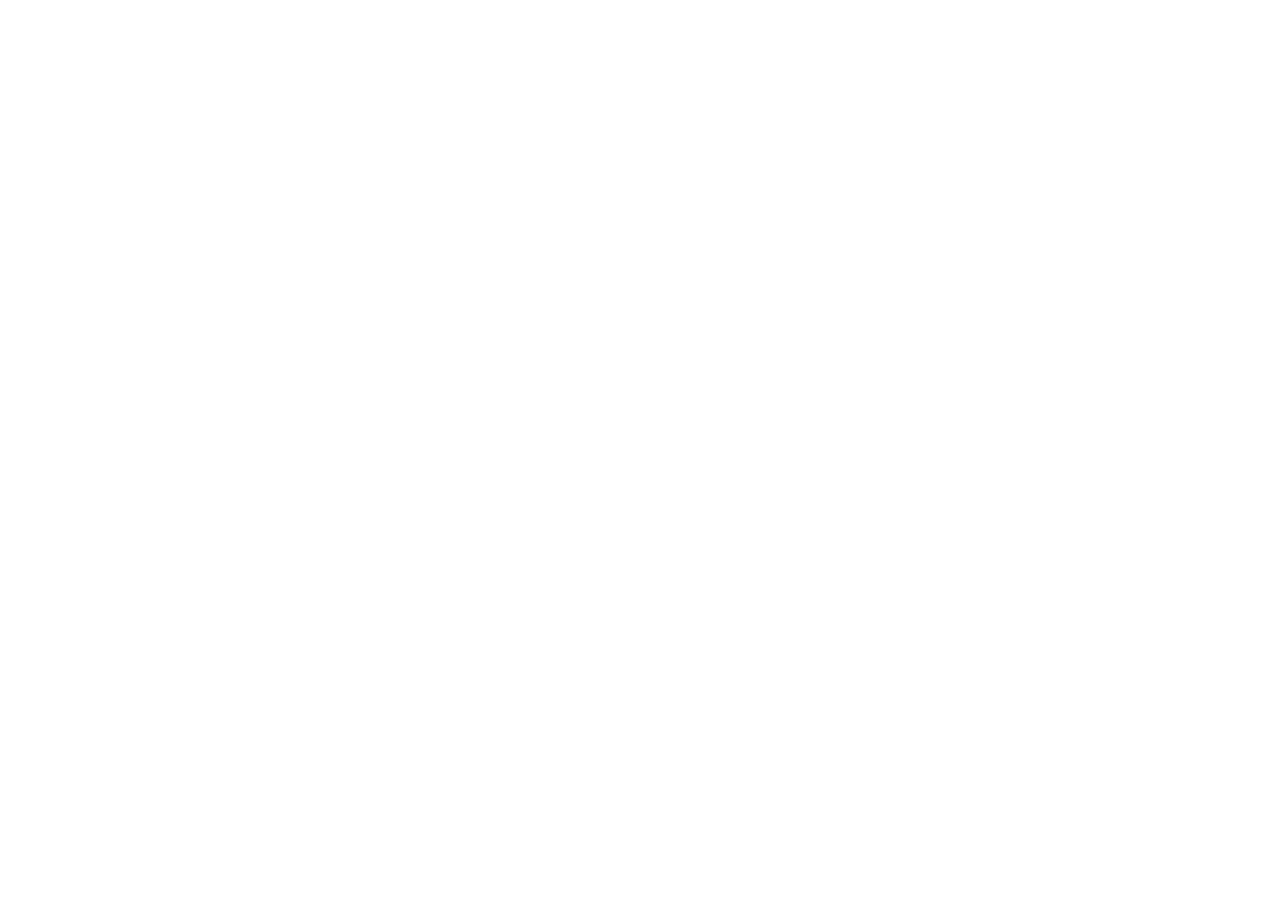
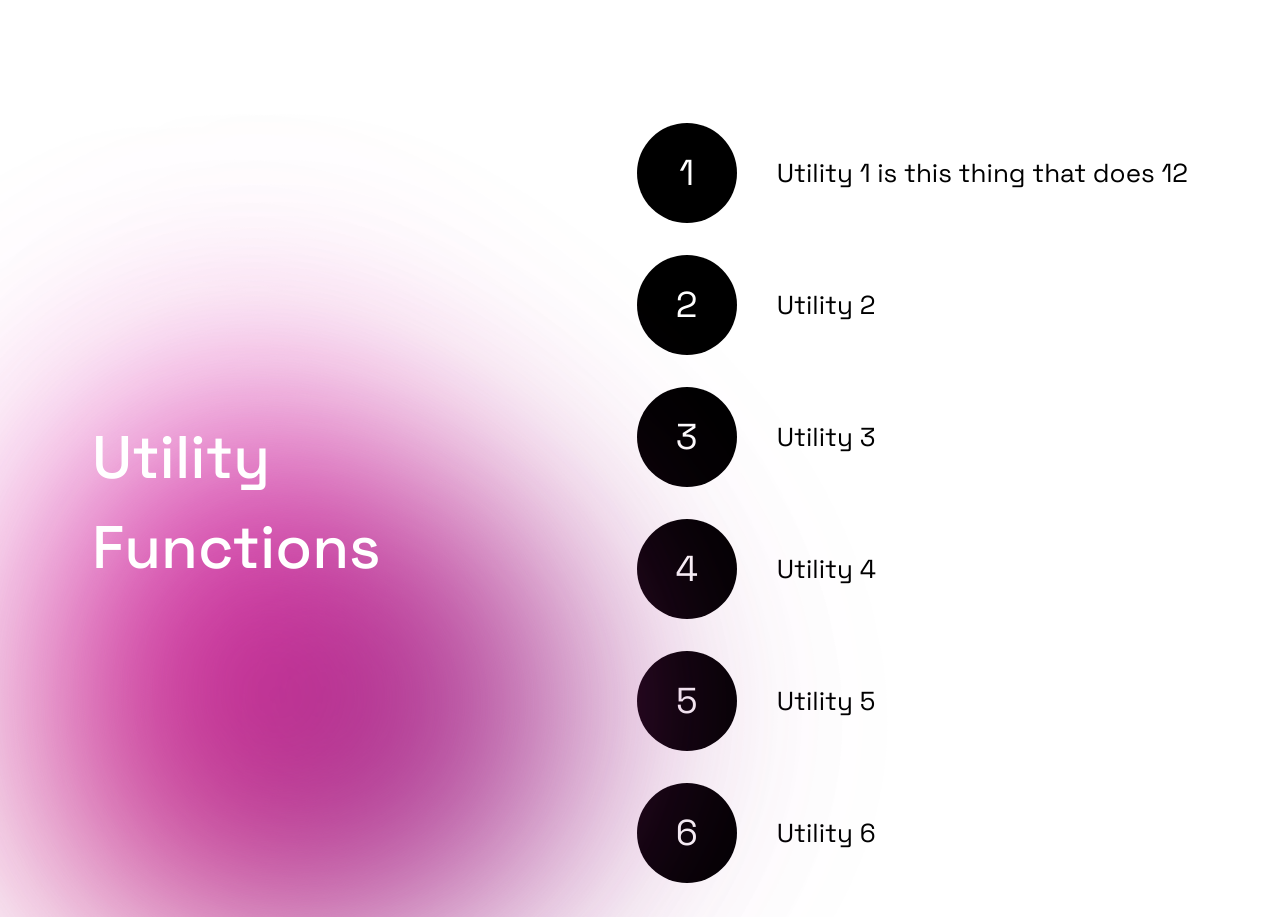
Before and after one commit to abdelaliabouelhassan/nft-landing-page, a Nuxt app: page / in a window 1280 px wide. Shown: the part 1880-2797 px from the top of the page. Before the commit the page ends 1600 px from the top, so only its background shows below. Built offline with nearby package versions, Linux system fonts and the light colour scheme.

Commit message:
finished second section

```diff
--- a/components/partials/home/SecondSection.vue
+++ b/components/partials/home/SecondSection.vue
@@ -1,6 +1,7 @@
 <template>
     <section class="text-white overflow-hidden">
-        <div class="max-w-[68.5rem] mx-auto h-screen max-h-[62.5rem] items-center flex lg:justify-between relative px-4 lg:px-16 xl:px-0">
+        <div class="max-w-[68.5rem] mx-auto py-[200px] items-center flex lg:justify-between relative px-4 sm:px-16 lg:px-16
+        lg:pt-[177px] lg:pb-[226px] xl:px-0">
             <!-- text content -->
             <div class="absolute top-1/2 -translate-y-1/2 left-16 sm:left-28 max-w-lg lg:relative lg:top-0 lg:left-0 flex
                 lg:translate-y-0 xl:max-w-xl">
--- /dev/null
+++ b/components/partials/home/ThirdSection.vue
@@ -0,0 +1,65 @@
+<template>
+    <section class="">
+        <div class="pt-[52px] flex flex-col px-4 pb-[210px] sm:px-16 lg:px-16 lg:flex-row lg:items-center lg:gap-x-14 justify-between
+        max-w-[68.5rem] mx-auto xl:px-0 lg:pt-[200px]">
+            <div class="relative flex text-white self-end lg:self-auto ">
+                <h1 class="text-[3.75rem] max-w-xs text-end z-10 font-medium lg:text-start">Utility Functions</h1>
+                <!-- blur 1 -->
+                <div class="w-[344px] h-[310px] absolute -top-[40px] -right-4 blur-[40px] overflow-hidden z-0 lg:hidden">
+                    <BlurUnit class="w-[344px] h-[310px] absolute -top-0 right-0  -rotate-[120deg] blur-[100px]"/>
+                </div>
+                <!-- blur 2 -->
+                <div class="hidden absolute top-12 -left-16 z-0 lg:block w-[319px]   ">
+                    <BlurUnit class="absolute -top-0 left-[45px] rotate-[-120deg] blur-[100px] w-[319px] h-[253px]"/>
+                    <BlurUnit class="absolute -top-0 left-0 rotate-[-120deg] blur-[100px] w-[319px] h-[253px]"/>
+                </div>
+            </div>
+            <div class="flex flex-col gap-y-8">
+                <div class="flex items-center gap-x-10 list-element cursor-default">
+                    <div class="h-[100px] w-[100px] rounded-full flex items-center justify-center
+                    list-element-gradient text-white text-4xl">1</div>
+                    <div class="text-[26px]">Utility 1 is this thing that does 12</div>
+                </div>
+                <div class="flex items-center gap-x-10 list-element cursor-default">
+                    <div class="h-[100px] w-[100px] rounded-full flex items-center justify-center
+                    list-element-gradient text-white text-4xl">2</div>
+                    <div class="text-[26px]">Utility 2</div>
+                </div>
+                <div class="flex items-center gap-x-10 list-element cursor-default">
+                    <div class="h-[100px] w-[100px] rounded-full flex items-center justify-center
+                    list-element-gradient text-white text-4xl">3</div>
+                    <div class="text-[26px]">Utility 3</div>
+                </div>
+                <div class="flex items-center gap-x-10 list-element cursor-default">
+                    <div class="h-[100px] w-[100px] rounded-full flex items-center justify-center
+                    list-element-gradient text-white text-4xl">4</div>
+                    <div class="text-[26px]">Utility 4</div>
+                </div>
+                <div class="flex items-center gap-x-10 list-element cursor-default">
+                    <div class="h-[100px] w-[100px] rounded-full flex items-center justify-center
+                    list-element-gradient text-white text-4xl">5</div>
+                    <div class="text-[26px]">Utility 5</div>
+                </div>
+                <div class="flex items-center gap-x-10 list-element cursor-default">
+                    <div class="h-[100px] w-[100px] rounded-full flex items-center justify-center
+                    list-element-gradient text-white text-4xl">6</div>
+                    <div class="text-[26px]">Utility 6</div>
+                </div>
+            </div>
+
+        </div>
+    </section>
+</template>
+<script setup>
+import BlurUnit from "@/components/UI/BlurUnit.vue";
+
+</script>
+<style scoped>
+.list-element .list-element-gradient {
+    transition: background 200ms ease;
+    background: linear-gradient(180deg, #000000 , #000000 );
+}
+ .list-element:hover .list-element-gradient {
+    background: linear-gradient(180deg, #BC3689 0%, #C73585 33.33%, #C53072 59.38%, #713393 94.27%);
+ }
+</style>
--- a/pages/index.vue
+++ b/pages/index.vue
@@ -2,10 +2,11 @@
     <div>
         <HeroSection />
         <SecondSection />
-
+        <ThirdSection />
     </div>
 </template>
 <script setup>
 import HeroSection from '@/components/partials/home/HeroSection.vue'
 import SecondSection from '@/components/partials/home/SecondSection.vue'
+import ThirdSection from '@/components/partials/home/ThirdSection.vue'
 </script>
```
